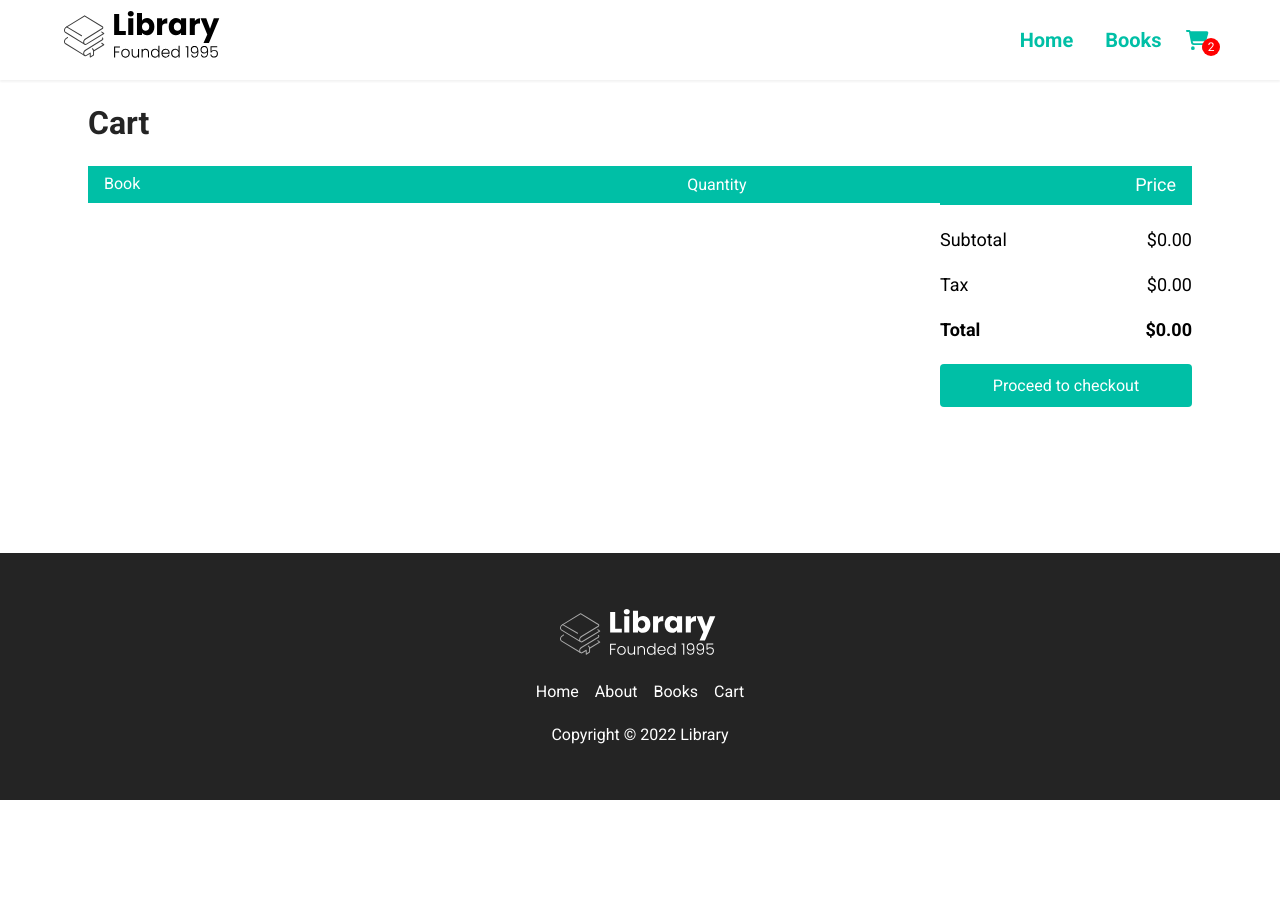
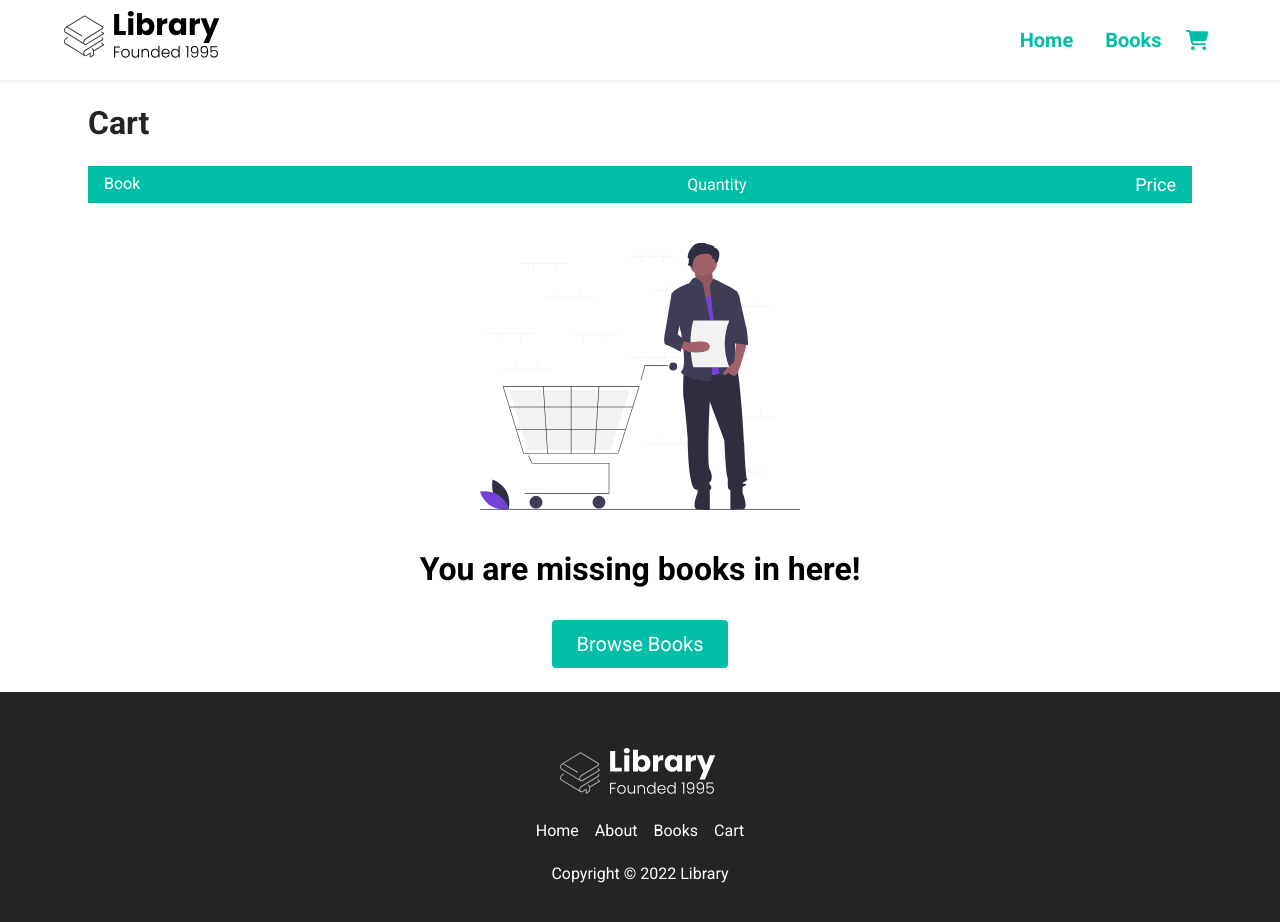
Before and after one commit to Cristian-nambo10/BookReact, a React (Create React App) app: page /cart in a window 1280 px wide. Shown: the top 922 px of the page. Before the commit the page ends 800 px from the top, so only its background shows below. Built offline with nearby package versions, Linux system fonts and the light colour scheme.

Commit message:
wip: ternary loading cart page

```diff
--- a/src/App.js
+++ b/src/App.js
@@ -37,6 +37,14 @@ function App() {
     setCart(cart.filter(book => book.id !== item.id))
   }
 
+  function numberOfItems() {
+    let counter = 0;
+    cart.forEach(item => {
+      counter += item.quantity
+    })
+    return counter;
+  }
+
   useEffect(() => {
     console.log(cart);
   }, [cart]);
@@ -45,7 +53,8 @@ function App() {
   return (
     <Switch>
       <div className="App">
-        <Nav />
+        <Nav numberOfItems={numberOfItems()} />
+        {/* need the () to pass and perform the function / return statement */}
         <Route path="/" component={Home} exact />
         <Route path="/books" exact render={() => <Books books={books} />} />
         <Route
--- a/src/components/Nav.jsx
+++ b/src/components/Nav.jsx
@@ -1,10 +1,9 @@
 import React from "react";
 import { FontAwesomeIcon } from "@fortawesome/react-fontawesome";
-import LibraryLogo from '../assets/Library.svg'
+import LibraryLogo from "../assets/Library.svg";
 import { Link } from "react-router-dom";
 
-
-const Nav = () => {
+const Nav = ({ numberOfItems }) => {
   function openMenu() {
     document.body.classList += " menu--open";
   }
@@ -34,28 +33,31 @@ const Nav = () => {
           </button>
           <li className="nav__icon">
             <Link to="/cart" className="nav__link">
-                            <FontAwesomeIcon icon='shopping-cart' />
+              <FontAwesomeIcon icon="shopping-cart" />
             </Link>
-                        <span className="cart__length">2</span>
+
+            {numberOfItems > 0 && ( // Need to compare to 0 because needs a boolean
+              <span className="cart__length">{numberOfItems}</span>
+            )}
           </li>
         </ul>
         <div className="menu__backdrop">
           <button className="btn__menu btn__menu--close" onClick={closeMenu}>
-                        <FontAwesomeIcon icon='times' />
+            <FontAwesomeIcon icon="times" />
           </button>
           <ul className="menu__links">
             <li className="menu__list">
-                            <Link to="/" className='menu__link'>
+              <Link to="/" className="menu__link">
                 Home
               </Link>
             </li>
             <li className="menu__list">
-                            <Link to="/books" className='menu__link'>
+              <Link to="/books" className="menu__link">
                 Books
               </Link>
             </li>
             <li className="menu__list">
-                            <Link to="/cart" className='menu__link'>
+              <Link to="/cart" className="menu__link">
                 Cart
               </Link>
             </li>
@@ -63,7 +65,7 @@ const Nav = () => {
         </div>
       </div>
     </nav>
-    )
-}
+  );
+};
 
 export default Nav;
--- a/src/components/ui/Book.jsx
+++ b/src/components/ui/Book.jsx
@@ -1,15 +1,22 @@
-import React from "react";
+import React, { useState } from "react";
 import Rating from "./Rating";
 import Price from "./Price";
 import { Link } from "react-router-dom";
 
 const Book = ({ book }) => {
+  const [img, setImg] = useState();
 
   return (
     <div className="book">
+      {img ? (
+        <>
           <Link to={`/books/${book.id}`}>
             <figure className="book__img--wrapper">
-          <img src={book.url} alt="no" className="book__img" />
+              <img
+                src={book.url}
+                alt="no"
+                className="book__img"
+              />
             </figure>
           </Link>
           <div className="book__title">
@@ -18,7 +25,19 @@ const Book = ({ book }) => {
             </Link>
           </div>
           <Rating rating={book.rating} />
-        <Price originalPrice={book.originalPrice} salePrice={book.salePrice} />
+          <Price
+            originalPrice={book.originalPrice}
+            salePrice={book.salePrice}
+          />
+        </>
+      ) : (
+        <>
+          <div className="book__img--skeleton"></div>
+          <div className="skeleton book__title--skeleton"></div>
+          <div className="skeleton book__rating--skeleton"></div>
+          <div className="skeleton book__price--skeleton"></div>
+        </>
+      )}
     </div>
   );
 };
--- a/src/pages/Cart.jsx
+++ b/src/pages/Cart.jsx
@@ -1,4 +1,6 @@
 import React from "react";
+import { Link } from "react-router-dom";
+import EmptyCart from '../assets/empty_cart.svg'
 
 const Cart = ({ cart, changeQuantity, removeItem }) => {
 
@@ -63,8 +65,18 @@ const Cart = ({ cart, changeQuantity, removeItem }) => {
                 }
 
               </div>
+
+               {cart.length === 0 && (
+              <div className="cart__empty">
+                <img src={EmptyCart} alt="" className="cart__empty--img" />
+                <h2>You are missing books in here!</h2>
+                <Link to='/books'>
+                <button className="btn">Browse Books</button>
+                </Link>
+              </div>
+               )}
             </div>
-            <div className="total">
+            {cart.length > 0 && <div className="total">
               <div className="total__item total__sub-total">
                 <span>Subtotal</span>
                 <span>${(total() * 0.9).toFixed(2)}</span>
@@ -83,7 +95,7 @@ const Cart = ({ cart, changeQuantity, removeItem }) => {
               >
                 Proceed to checkout
               </button>
-            </div>
+            </div>}
           </div>
         </div>
       </main>
```
Lines whose indentation alone changed are shown as unchanged.
